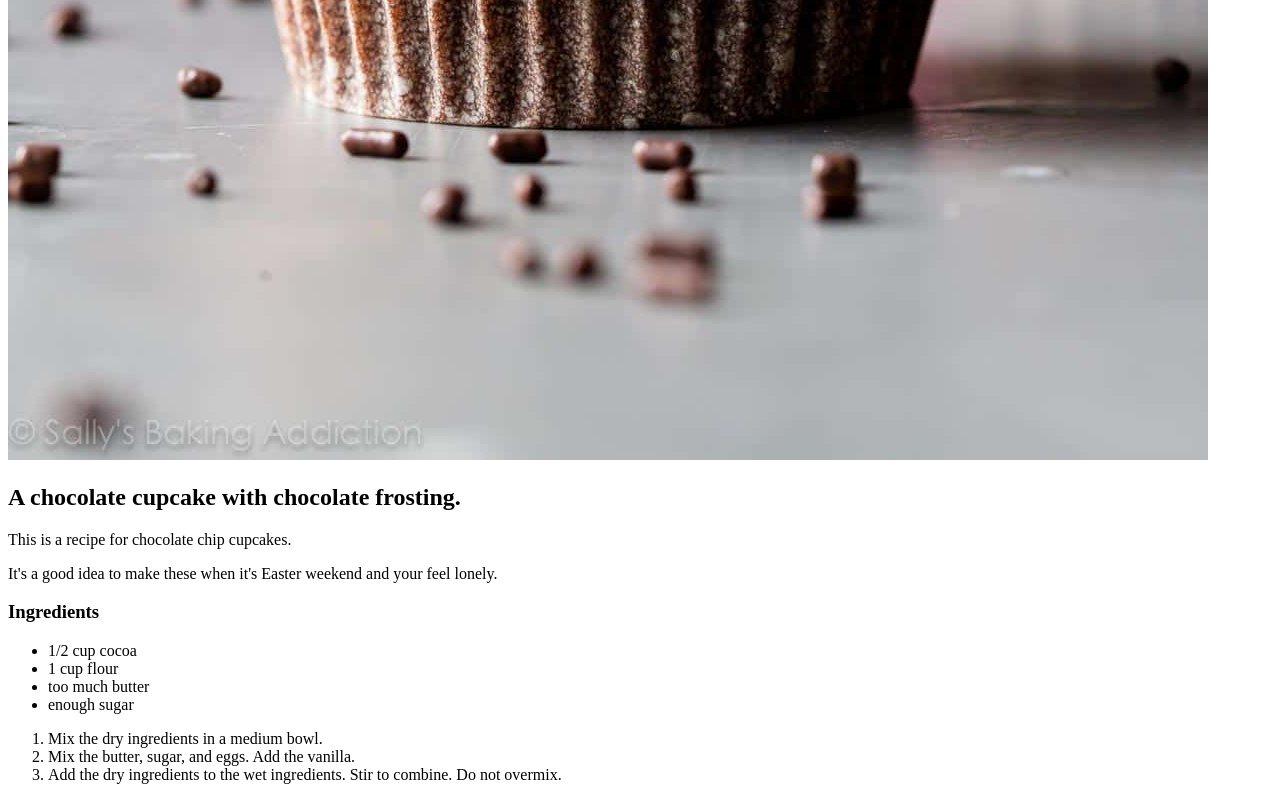
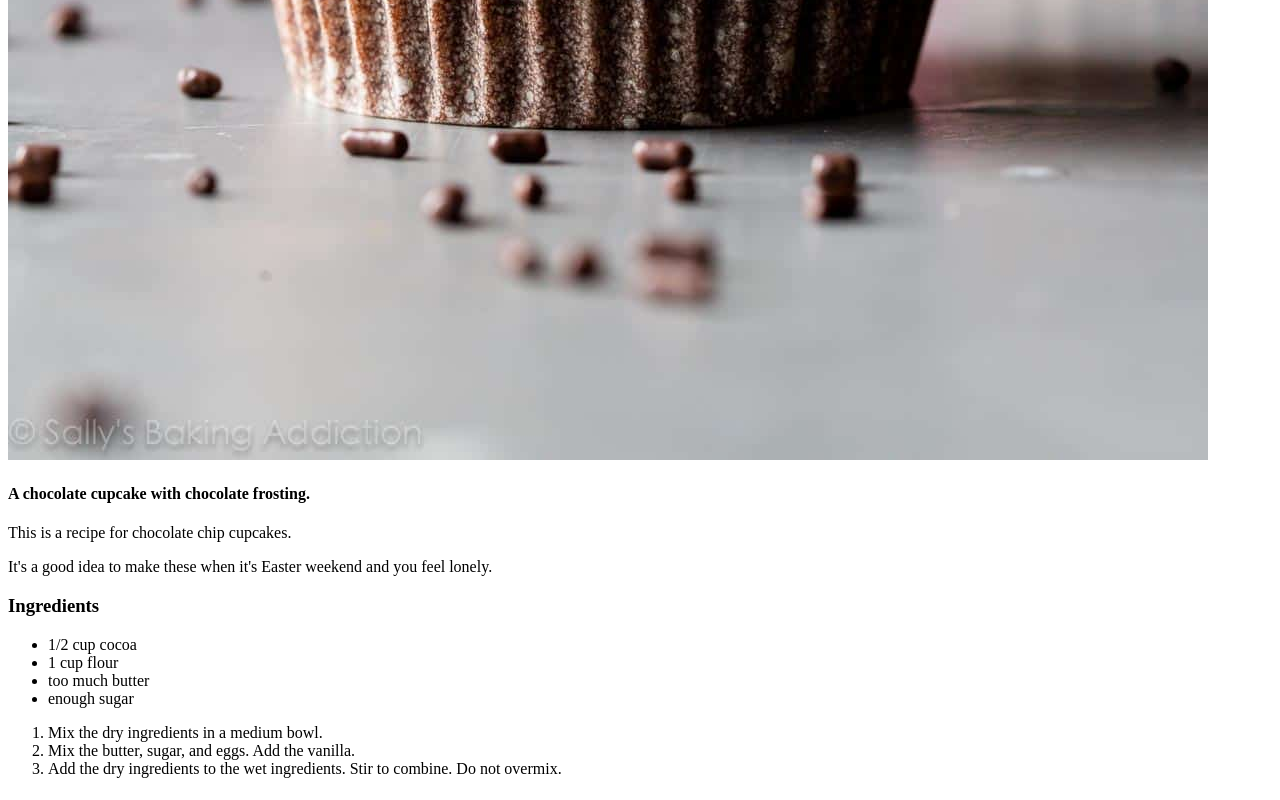
Before and after one commit to sobgoblin/odin-recipes, a plain HTML site: page recipes/cupcakes.html in a window 1280 px wide. Shown: the part 1420-2220 px from the top of the page. Drawn offline with Linux system fonts and the light colour scheme.

Commit message:
Edit ../index.html and cupcakes.html

```diff
--- a/recipes/cupcakes.html
+++ b/recipes/cupcakes.html
@@ -7,9 +7,9 @@
     <body>
         <h1>Cupcakes</h1>
         <img src="images/cupcakes.jpg">
-        <h2>A chocolate cupcake with chocolate frosting.</h2>
+        <h4>A chocolate cupcake with chocolate frosting.</h2>
         <p>This is a recipe for chocolate chip cupcakes.</p>
-        <p>It's a good idea to make these when it's Easter weekend and your feel lonely.</p>
+        <p>It's a good idea to make these when it's Easter weekend and you feel lonely.</p>
         <h3>Ingredients</h3>
         <ul>
             <li>1/2 cup cocoa</li>
```
Also changed, not shown: index.html (+4 -1 lines).
